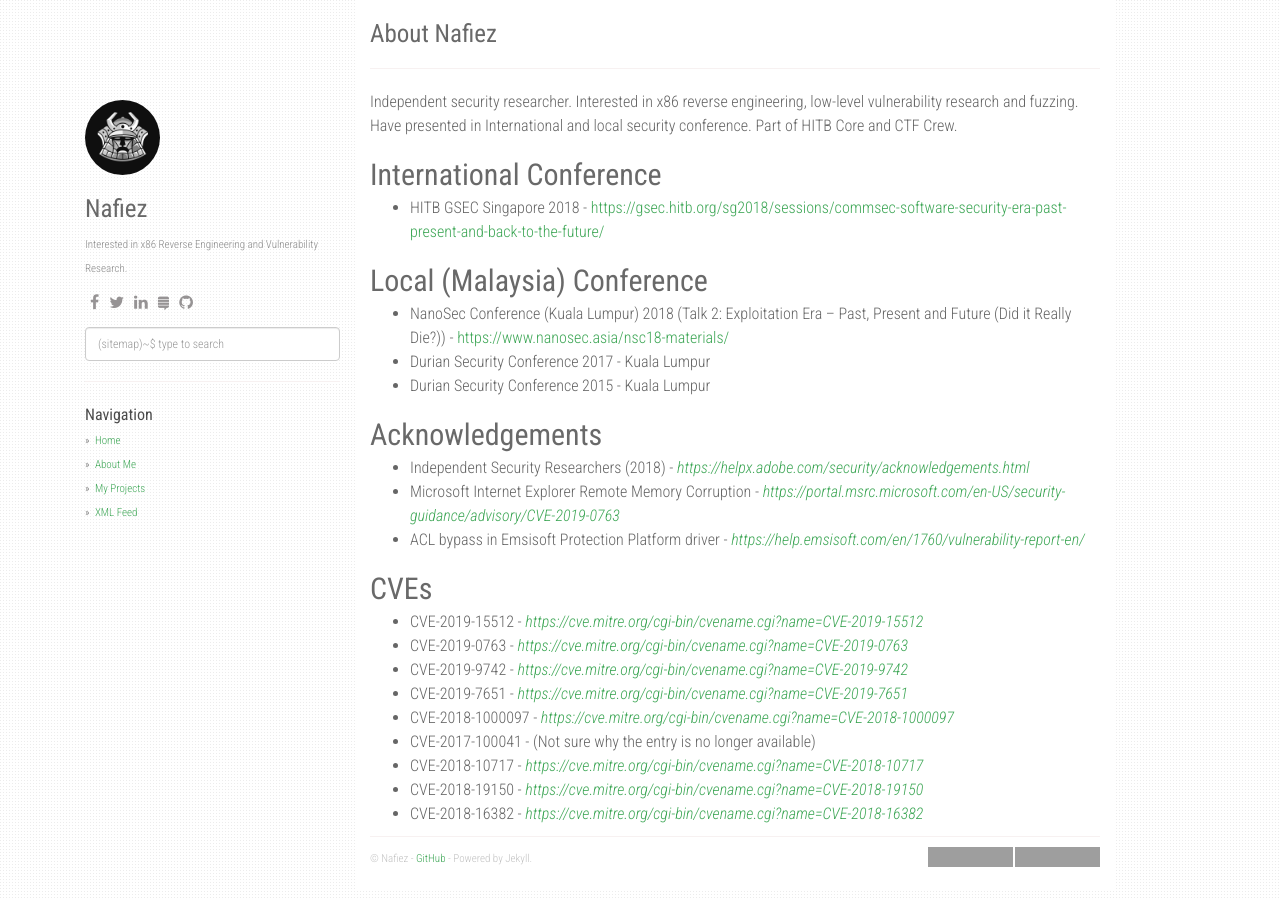
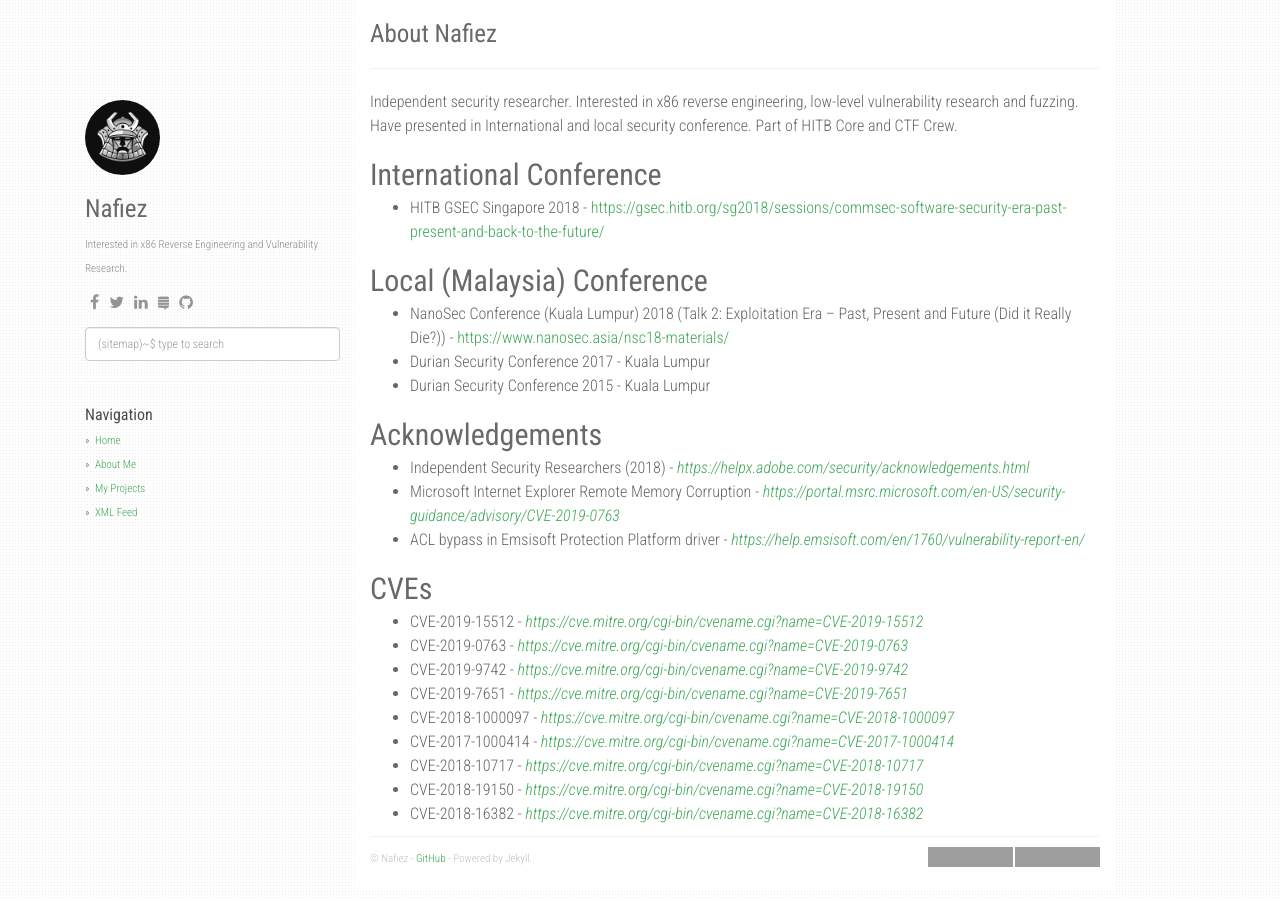
Before and after one commit to FazliMolaJan/nafiez.github.io, a Jekyll site: the page built from about.md, in a window 1280 px wide. Built offline with Jekyll 4.4.1, drawn with Linux system fonts in a browser that asks for light colours; nearby versions of some CDN libraries; grey boxes are pictures that could not be loaded.

Commit message:
Update about.md

```diff
--- a/about.md
+++ b/about.md
@@ -30,7 +30,7 @@ CVEs
 - CVE-2019-9742 - [_https://cve.mitre.org/cgi-bin/cvename.cgi?name=CVE-2019-9742_](https://cve.mitre.org/cgi-bin/cvename.cgi?name=CVE-2019-9742)
 - CVE-2019-7651 - [_https://cve.mitre.org/cgi-bin/cvename.cgi?name=CVE-2019-7651_](https://cve.mitre.org/cgi-bin/cvename.cgi?name=CVE-2019-7651)
 - CVE-2018-1000097 - [_https://cve.mitre.org/cgi-bin/cvename.cgi?name=CVE-2018-1000097_](https://cve.mitre.org/cgi-bin/cvename.cgi?name=CVE-2018-1000097)
-- CVE-2017-100041 - (Not sure why the entry is no longer available)
+- CVE-2017-1000414 - [_https://cve.mitre.org/cgi-bin/cvename.cgi?name=CVE-2017-1000414_](https://cve.mitre.org/cgi-bin/cvename.cgi?name=CVE-2017-1000414)
 - CVE-2018-10717 - [_https://cve.mitre.org/cgi-bin/cvename.cgi?name=CVE-2018-10717_](https://cve.mitre.org/cgi-bin/cvename.cgi?name=CVE-2018-10717)
 - CVE-2018-19150 - [_https://cve.mitre.org/cgi-bin/cvename.cgi?name=CVE-2018-19150_](https://cve.mitre.org/cgi-bin/cvename.cgi?name=CVE-2018-19150)
 - CVE-2018-16382 - [_https://cve.mitre.org/cgi-bin/cvename.cgi?name=CVE-2018-16382_](https://cve.mitre.org/cgi-bin/cvename.cgi?name=CVE-2018-16382)
```
